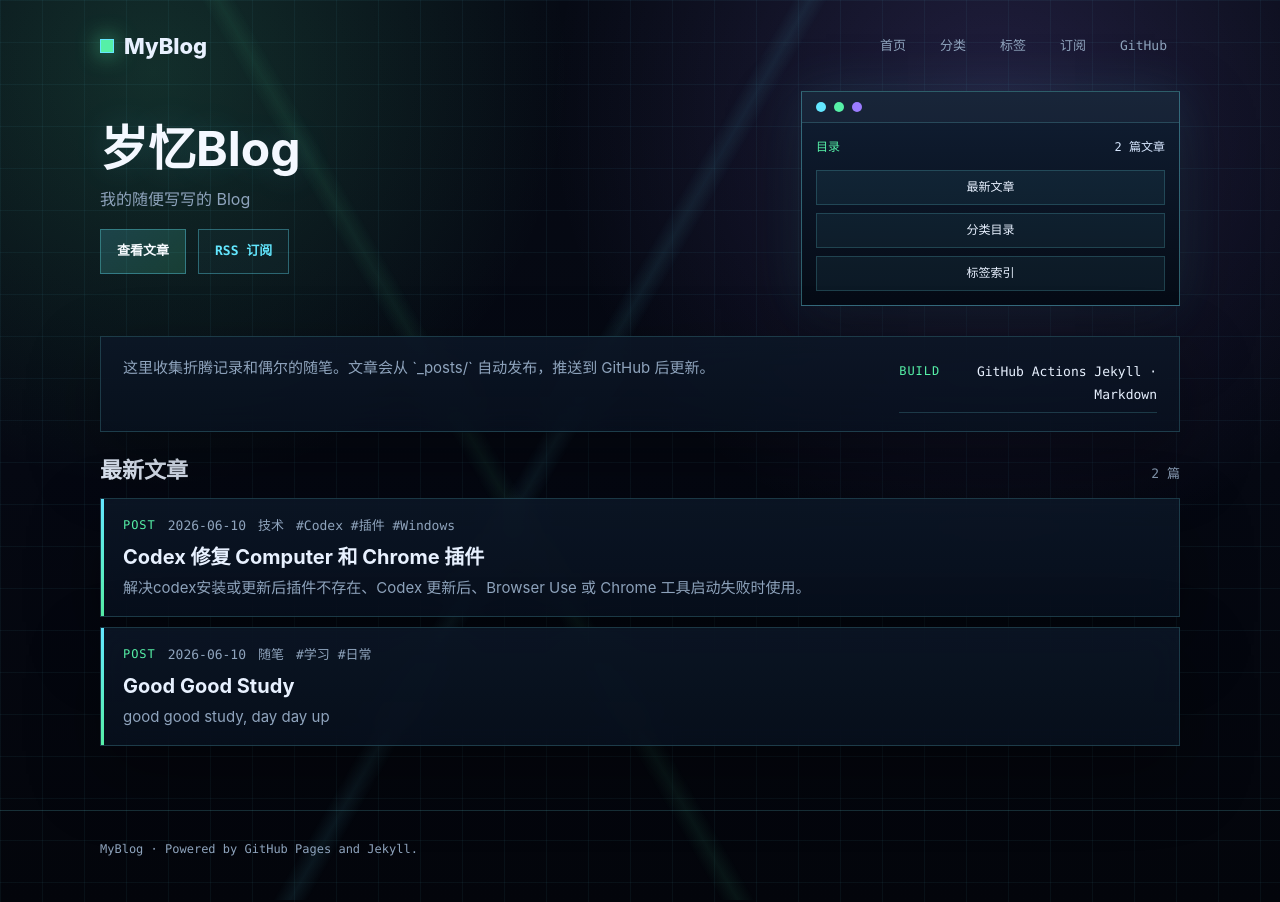
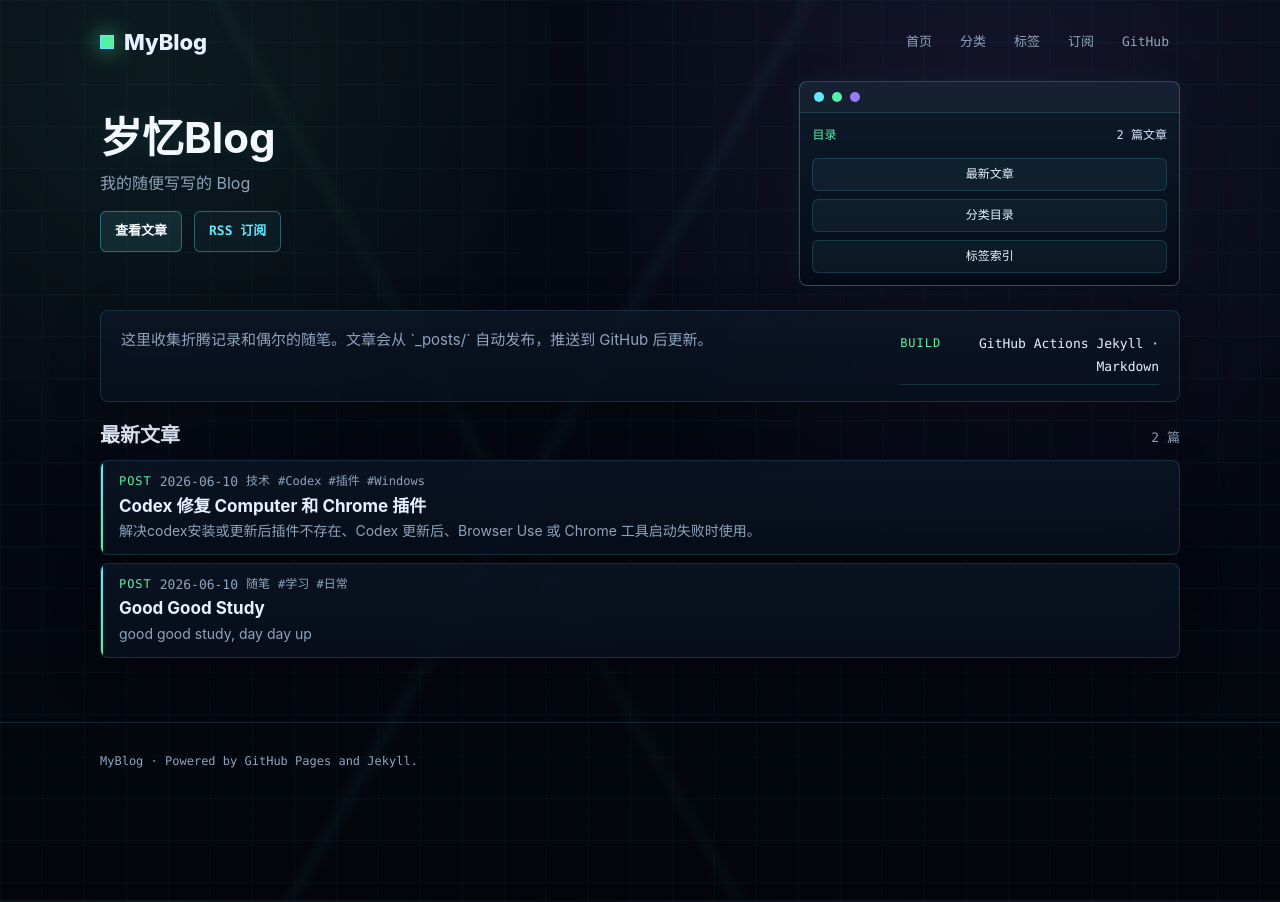
Before and after one commit to joysky77/MyBlog, a Jekyll site: the page built from index.md, in a window 1280 px wide. Built offline with Jekyll 4.4.1, drawn with Linux system fonts in a browser that asks for light colours; comment, search, counter and statistics services are not loaded.

Commit message:
Refine blog visual density

```diff
--- a/assets/css/compact.css
+++ b/assets/css/compact.css
@@ -1,5 +1,5 @@
 .site-header {
-  padding: 18px 0 30px;
+  padding: 16px 0 24px;
 }
 
 .layout-post .site-header {
@@ -7,7 +7,7 @@
 }
 
 .site-nav {
-  padding: 8px 0 24px;
+  padding: 8px 0 20px;
 }
 
 .layout-post .site-nav {
@@ -16,21 +16,21 @@
 
 .hero {
   grid-template-columns: minmax(0, 1fr) minmax(260px, 0.56fr);
-  gap: 24px;
+  gap: 20px;
 }
 
 .hero-copy h1 {
-  font-size: clamp(30px, 4.6vw, 48px);
-  line-height: 1.08;
+  font-size: clamp(28px, 3.8vw, 42px);
+  line-height: 1.12;
 }
 
 .hero-copy p {
-  margin-top: 10px;
+  margin-top: 8px;
   font-size: 16px;
 }
 
 .hero-actions {
-  margin-top: 16px;
+  margin-top: 14px;
 }
 
 .console-bar {
@@ -38,7 +38,7 @@
 }
 
 .console-body {
-  padding: 14px;
+  padding: 12px;
   font-size: 12px;
 }
 
@@ -55,7 +55,7 @@ html[data-device="mobile"] body {
 }
 
 html[data-device="mobile"] body::before {
-  opacity: 0.45;
+  opacity: 0.28;
 }
 
 html[data-device="mobile"] .site-links a,
@@ -82,12 +82,12 @@ html[data-device="mobile"] .desktop-only {
 
   .site-header {
     padding-top: 18px;
-    padding-bottom: 18px;
+    padding-bottom: 14px;
   }
 
   .site-nav {
-    gap: 14px;
-    padding-bottom: 18px;
+    gap: 12px;
+    padding-bottom: 14px;
   }
 
   .site-title {
@@ -104,7 +104,7 @@ html[data-device="mobile"] .desktop-only {
     display: flex;
     align-items: center;
     justify-content: center;
-    padding: 9px 8px;
+    padding: 8px 8px;
     border-color: var(--line);
     background: rgba(99, 231, 255, 0.05);
     text-align: center;
@@ -115,7 +115,7 @@ html[data-device="mobile"] .desktop-only {
   }
 
   .hero-copy h1 {
-    font-size: 30px;
+    font-size: 28px;
   }
 
   .hero-copy p {
@@ -145,7 +145,7 @@ html[data-device="mobile"] .desktop-only {
   .subscribe-help,
   .taxonomy-hero,
   .taxonomy-empty {
-    padding: 16px;
+    padding: 14px;
   }
 
   .taxonomy-cloud {
@@ -174,7 +174,7 @@ html[data-device="mobile"] .desktop-only {
   }
 
   .post-header h1 {
-    font-size: 30px;
+    font-size: 28px;
   }
 
   .post-meta,
@@ -184,7 +184,8 @@ html[data-device="mobile"] .desktop-only {
   }
 
   .post-preview h3 {
-    font-size: 19px;
+    font-size: 16px;
+    line-height: 1.35;
   }
 
   .signal-list div {
--- a/assets/css/style.css
+++ b/assets/css/style.css
@@ -2,17 +2,17 @@
   color-scheme: dark;
   --bg: #050812;
   --bg-alt: #08111f;
-  --panel: rgba(12, 23, 39, 0.82);
+  --panel: rgba(10, 20, 34, 0.78);
   --panel-strong: #0b1625;
   --text: #e8f1ff;
   --muted: #8fa4bd;
-  --line: rgba(116, 241, 255, 0.18);
-  --line-strong: rgba(116, 241, 255, 0.36);
+  --line: rgba(116, 241, 255, 0.14);
+  --line-strong: rgba(116, 241, 255, 0.28);
   --cyan: #63e7ff;
   --green: #56f0a7;
   --violet: #9b7cff;
   --code-bg: #07111d;
-  --shadow: 0 28px 70px rgba(0, 0, 0, 0.35);
+  --shadow: 0 18px 48px rgba(0, 0, 0, 0.28);
 }
 
 * {
@@ -27,10 +27,10 @@ body {
   margin: 0;
   min-height: 100vh;
   background:
-    linear-gradient(rgba(99, 231, 255, 0.05) 1px, transparent 1px),
-    linear-gradient(90deg, rgba(99, 231, 255, 0.05) 1px, transparent 1px),
-    radial-gradient(circle at 78% 12%, rgba(155, 124, 255, 0.18), transparent 28rem),
-    radial-gradient(circle at 12% 8%, rgba(86, 240, 167, 0.16), transparent 26rem),
+    linear-gradient(rgba(99, 231, 255, 0.03) 1px, transparent 1px),
+    linear-gradient(90deg, rgba(99, 231, 255, 0.03) 1px, transparent 1px),
+    radial-gradient(circle at 78% 12%, rgba(155, 124, 255, 0.1), transparent 28rem),
+    radial-gradient(circle at 12% 8%, rgba(86, 240, 167, 0.08), transparent 26rem),
     linear-gradient(180deg, #060a14 0, var(--bg) 52%, #03050b 100%);
   background-size: 42px 42px, 42px 42px, auto, auto, auto;
   color: var(--text);
@@ -44,8 +44,8 @@ body::before {
   inset: 0;
   z-index: -1;
   background:
-    linear-gradient(120deg, transparent 0 44%, rgba(99, 231, 255, 0.08) 45%, transparent 46% 100%),
-    linear-gradient(240deg, transparent 0 58%, rgba(86, 240, 167, 0.07) 59%, transparent 60% 100%);
+    linear-gradient(120deg, transparent 0 44%, rgba(99, 231, 255, 0.035) 45%, transparent 46% 100%),
+    linear-gradient(240deg, transparent 0 58%, rgba(86, 240, 167, 0.03) 59%, transparent 60% 100%);
   content: "";
   pointer-events: none;
 }
@@ -66,7 +66,7 @@ a:hover {
 }
 
 .site-header {
-  padding: 18px 0 30px;
+  padding: 16px 0 24px;
 }
 
 .layout-post .site-header {
@@ -109,14 +109,14 @@ a:hover {
 .site-links {
   display: flex;
   align-items: center;
-  gap: 8px;
+  gap: 6px;
   color: var(--muted);
   font-family: "SFMono-Regular", Consolas, monospace;
   font-size: 13px;
 }
 
 .site-links a {
-  padding: 8px 12px;
+  padding: 6px 10px;
   border: 1px solid transparent;
   color: inherit;
   text-decoration: none;
@@ -132,21 +132,21 @@ a:hover {
   display: grid;
   grid-template-columns: minmax(0, 1fr) minmax(260px, 0.56fr);
   align-items: center;
-  gap: 24px;
+  gap: 20px;
 }
 
 .hero-copy h1 {
   max-width: 760px;
   margin: 0;
   color: #f4f8ff;
-  font-size: clamp(30px, 4.6vw, 48px);
-  line-height: 1.08;
-  text-shadow: 0 0 36px rgba(99, 231, 255, 0.16);
+  font-size: clamp(28px, 3.8vw, 42px);
+  line-height: 1.12;
+  text-shadow: 0 0 24px rgba(99, 231, 255, 0.1);
 }
 
 .hero-copy p {
   max-width: 580px;
-  margin: 10px 0 0;
+  margin: 8px 0 0;
   color: var(--muted);
   font-size: 16px;
 }
@@ -155,16 +155,17 @@ a:hover {
   display: flex;
   flex-wrap: wrap;
   gap: 12px;
-  margin-top: 16px;
+  margin-top: 14px;
 }
 
 .hero-console {
   overflow: hidden;
   border: 1px solid var(--line-strong);
+  border-radius: 8px;
   background:
-    linear-gradient(180deg, rgba(16, 31, 52, 0.95), rgba(4, 10, 20, 0.94)),
+    linear-gradient(180deg, rgba(14, 27, 45, 0.92), rgba(4, 10, 20, 0.9)),
     var(--panel-strong);
-  box-shadow: var(--shadow), 0 0 50px rgba(99, 231, 255, 0.12);
+  box-shadow: var(--shadow), 0 0 30px rgba(99, 231, 255, 0.06);
 }
 
 .console-bar {
@@ -191,7 +192,7 @@ a:hover {
 }
 
 .console-body {
-  padding: 14px;
+  padding: 12px;
   font-family: "SFMono-Regular", Consolas, monospace;
   font-size: 12px;
 }
@@ -222,8 +223,9 @@ a:hover {
   align-items: center;
   justify-content: center;
   min-height: 32px;
-  padding: 6px 9px;
+  padding: 5px 9px;
   border: 1px solid var(--line);
+  border-radius: 6px;
   background: rgba(99, 231, 255, 0.06);
   color: var(--text);
   font-family: "SFMono-Regular", Consolas, monospace;
@@ -297,14 +299,15 @@ a:hover {
 .post,
 .subscribe-help {
   border: 1px solid var(--line);
-  background: linear-gradient(180deg, rgba(12, 23, 39, 0.84), rgba(8, 17, 31, 0.78));
+  border-radius: 8px;
+  background: linear-gradient(180deg, rgba(12, 23, 39, 0.76), rgba(8, 17, 31, 0.7));
   box-shadow: var(--shadow);
-  backdrop-filter: blur(16px);
+  backdrop-filter: blur(12px);
 }
 
 .intro {
-  margin-bottom: 22px;
-  padding: 18px 22px;
+  margin-bottom: 18px;
+  padding: 16px 20px;
 }
 
 .tech-panel {
@@ -358,12 +361,12 @@ a:hover {
   align-items: baseline;
   justify-content: space-between;
   gap: 16px;
-  margin: 24px 0 12px;
+  margin: 20px 0 10px;
 }
 
 .section-heading h2 {
   margin: 0;
-  font-size: 22px;
+  font-size: 20px;
 }
 
 .section-heading span {
@@ -395,7 +398,7 @@ h3 {
 
 .post-list {
   display: grid;
-  gap: 10px;
+  gap: 8px;
 }
 
 .taxonomy-hero,
@@ -403,6 +406,7 @@ h3 {
   margin-bottom: 24px;
   padding: 22px 26px;
   border: 1px solid var(--line);
+  border-radius: 8px;
   background: linear-gradient(180deg, rgba(12, 23, 39, 0.84), rgba(8, 17, 31, 0.78));
   box-shadow: var(--shadow);
   backdrop-filter: blur(16px);
@@ -417,17 +421,18 @@ h3 {
 .taxonomy-cloud {
   display: flex;
   flex-wrap: wrap;
-  gap: 10px;
-  margin: 0 0 30px;
+  gap: 8px;
+  margin: 0 0 24px;
 }
 
 .taxonomy-cloud a {
   display: inline-flex;
   align-items: center;
   gap: 10px;
-  min-height: 40px;
-  padding: 8px 12px;
+  min-height: 36px;
+  padding: 7px 11px;
   border: 1px solid var(--line);
+  border-radius: 6px;
   background: rgba(99, 231, 255, 0.05);
   color: var(--text);
   font-family: "SFMono-Regular", Consolas, monospace;
@@ -454,7 +459,7 @@ h3 {
 
 .taxonomy-list {
   display: grid;
-  gap: 34px;
+  gap: 28px;
 }
 
 .taxonomy-section {
@@ -464,7 +469,7 @@ h3 {
 .post-preview {
   position: relative;
   overflow: hidden;
-  padding: 16px 20px 16px 22px;
+  padding: 12px 16px 12px 18px;
   transition: border-color 160ms ease, transform 160ms ease, box-shadow 160ms ease;
 }
 
@@ -472,7 +477,7 @@ h3 {
   position: absolute;
   top: 0;
   left: 0;
-  width: 3px;
+  width: 2px;
   height: 100%;
   background: linear-gradient(180deg, var(--cyan), var(--green));
   content: "";
@@ -480,25 +485,31 @@ h3 {
 
 .post-preview:hover {
   border-color: var(--line-strong);
-  box-shadow: var(--shadow), 0 0 48px rgba(99, 231, 255, 0.1);
-  transform: translateY(-2px);
+  box-shadow: var(--shadow), 0 0 28px rgba(99, 231, 255, 0.06);
+  transform: translateY(-1px);
 }
 
 .post-preview-meta {
   display: flex;
   flex-wrap: wrap;
-  gap: 8px 12px;
+  gap: 4px 8px;
   color: var(--muted);
   font-family: "SFMono-Regular", Consolas, monospace;
-  font-size: 13px;
+  font-size: 12px;
+  line-height: 1.35;
 }
 
 .post-preview h3 {
-  margin: 6px 0 6px;
-  font-size: 20px;
+  margin: 4px 0;
+  font-size: 17px;
+  line-height: 1.35;
 }
 
 .post-preview h3 a {
+  display: -webkit-box;
+  overflow: hidden;
+  -webkit-box-orient: vertical;
+  -webkit-line-clamp: 2;
   color: var(--text);
   text-decoration: none;
 }
@@ -511,11 +522,11 @@ h3 {
   display: -webkit-box;
   overflow: hidden;
   -webkit-box-orient: vertical;
-  -webkit-line-clamp: 2;
+  -webkit-line-clamp: 1;
   margin: 0;
   color: var(--muted);
-  font-size: 15px;
-  line-height: 1.6;
+  font-size: 14px;
+  line-height: 1.45;
 }
 
 .read-more {
@@ -537,9 +548,10 @@ h3 {
   display: inline-flex;
   align-items: center;
   justify-content: center;
-  padding: 10px 16px;
+  padding: 8px 14px;
   border: 1px solid rgba(99, 231, 255, 0.35);
-  background: linear-gradient(135deg, rgba(99, 231, 255, 0.18), rgba(86, 240, 167, 0.16));
+  border-radius: 6px;
+  background: rgba(99, 231, 255, 0.1);
   color: #f7fbff;
   font-family: "SFMono-Regular", Consolas, monospace;
   font-size: 13px;
@@ -550,7 +562,7 @@ h3 {
 .button-link:hover {
   border-color: var(--green);
   color: #fff;
-  box-shadow: 0 0 26px rgba(86, 240, 167, 0.18);
+  box-shadow: 0 0 18px rgba(86, 240, 167, 0.12);
 }
 
 .button-link-ghost {
@@ -568,19 +580,23 @@ h3 {
 }
 
 .post {
-  max-width: 860px;
+  max-width: 800px;
   margin: 0 auto;
-  padding: 38px 44px 44px;
+  padding: 34px 40px 42px;
+  background: linear-gradient(180deg, rgba(9, 18, 31, 0.86), rgba(6, 13, 24, 0.82));
+  box-shadow: 0 16px 44px rgba(0, 0, 0, 0.24);
 }
 
 .post-header {
-  margin-bottom: 30px;
-  padding-bottom: 24px;
+  margin-bottom: 26px;
+  padding-bottom: 20px;
   border-bottom: 1px solid var(--line);
 }
 
 .post-header h1 {
-  margin-bottom: 12px;
+  margin-bottom: 10px;
+  font-size: 34px;
+  line-height: 1.24;
 }
 
 .post-meta,
@@ -591,7 +607,7 @@ h3 {
 }
 
 .post-body p {
-  margin: 0 0 18px;
+  margin: 0 0 20px;
 }
 
 .post-body img {
```
